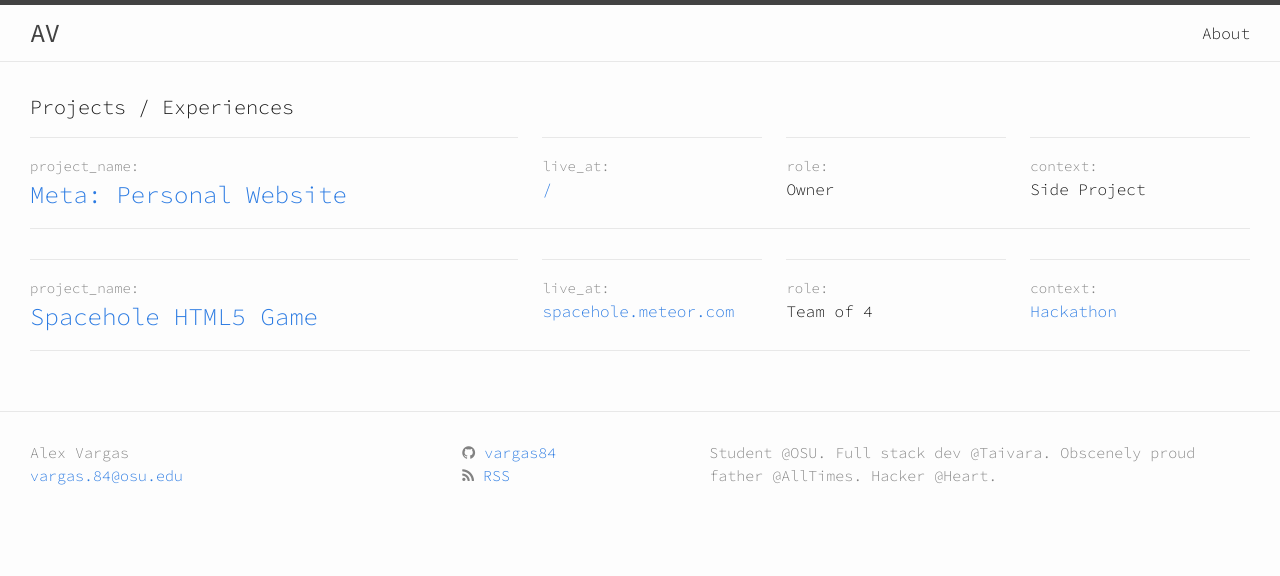
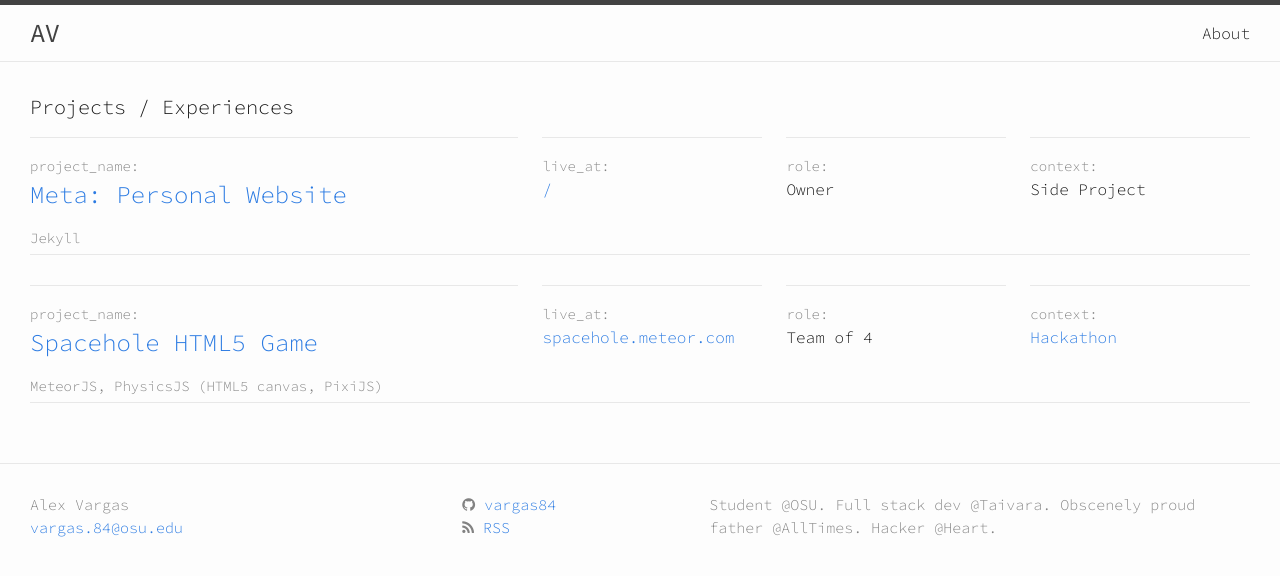
Before and after one commit to vargas84/vargas84.github.io, a Jekyll site: the page built from index.html, in a window 1280 px wide. Shown: the top 576 px of the page. Built offline with Jekyll 4.4.1, drawn with Linux system fonts in a browser that asks for light colours; nearby versions of some CDN libraries.

Commit message:
Add stack to post list

```diff
--- a/_posts/2014-11-15-spacehole.markdown
+++ b/_posts/2014-11-15-spacehole.markdown
@@ -7,6 +7,7 @@ context: "Hackathon"
 context_link: "http://townhack.co"
 date:   2014-11-15 16:10:15
 categories: Project
+stack: ["MeteorJS", "PhysicsJS (HTML5 canvas, PixiJS)"]
 title:      "Spacehole HTML5 Game"
 ---
 You’ll find this post in your `_posts` directory. Go ahead and edit it and re-build the site to see your changes. You can rebuild the site in many different ways, but the most common way is to run `jekyll serve`, which launches a web server and auto-regenerates your site when a file is updated.
--- a/_posts/2014-11-17-meta.markdown
+++ b/_posts/2014-11-17-meta.markdown
@@ -5,6 +5,7 @@ link: "/"
 link_name: "/"
 role: "Owner"
 context: "Side Project"
+stack: ["Jekyll"]
 date:   2014-11-17 16:10:15
 categories: Project
 ---
--- a/_sass/_post_list.scss
+++ b/_sass/_post_list.scss
@@ -23,8 +23,14 @@
       padding: ($spacing-unit / 2) 0;
     }
 
-    .post-list-name { width: 40%; }
-    .post-list-item { width: 18%; margin-left: 2%; }
+    .post-stack {
+      width: 100%;
+      border: none;
+      padding: 0 0 5px;
+    }
+
+    .post-list-name { width:  40%; }
+    .post-list-item { width:  18%; margin-left:   2%; }
   }
 
   .post-meta {
--- a/index.html
+++ b/index.html
@@ -37,6 +37,9 @@ layout: default
               <p class="post-item-desc">{{ post.context }}</p>
             {% endif %}
           </div>
+          <div class="post-stack post-meta">
+            {{ post.stack | join: ', ' }}
+          </div>
         </li>
       {% endfor %}
     </ul>
```
